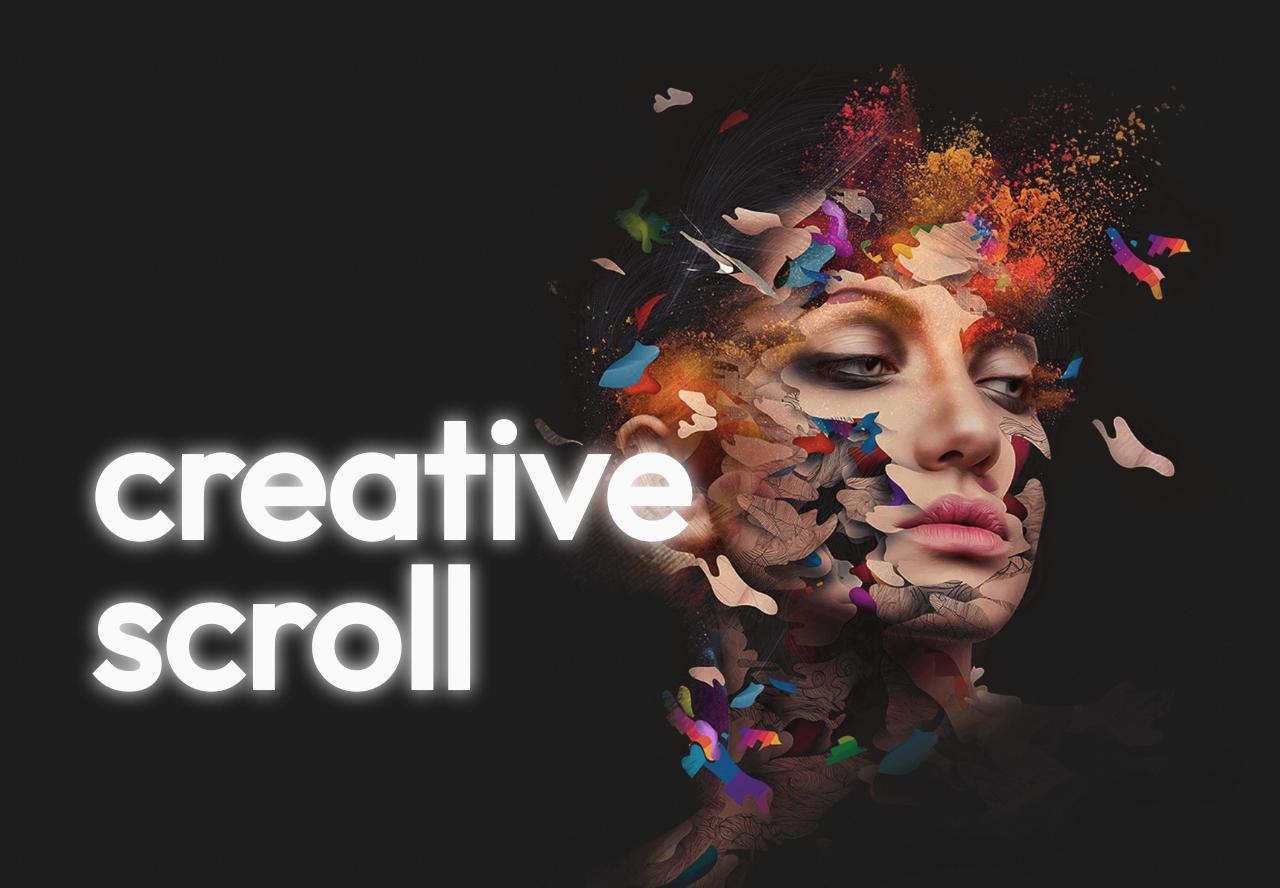
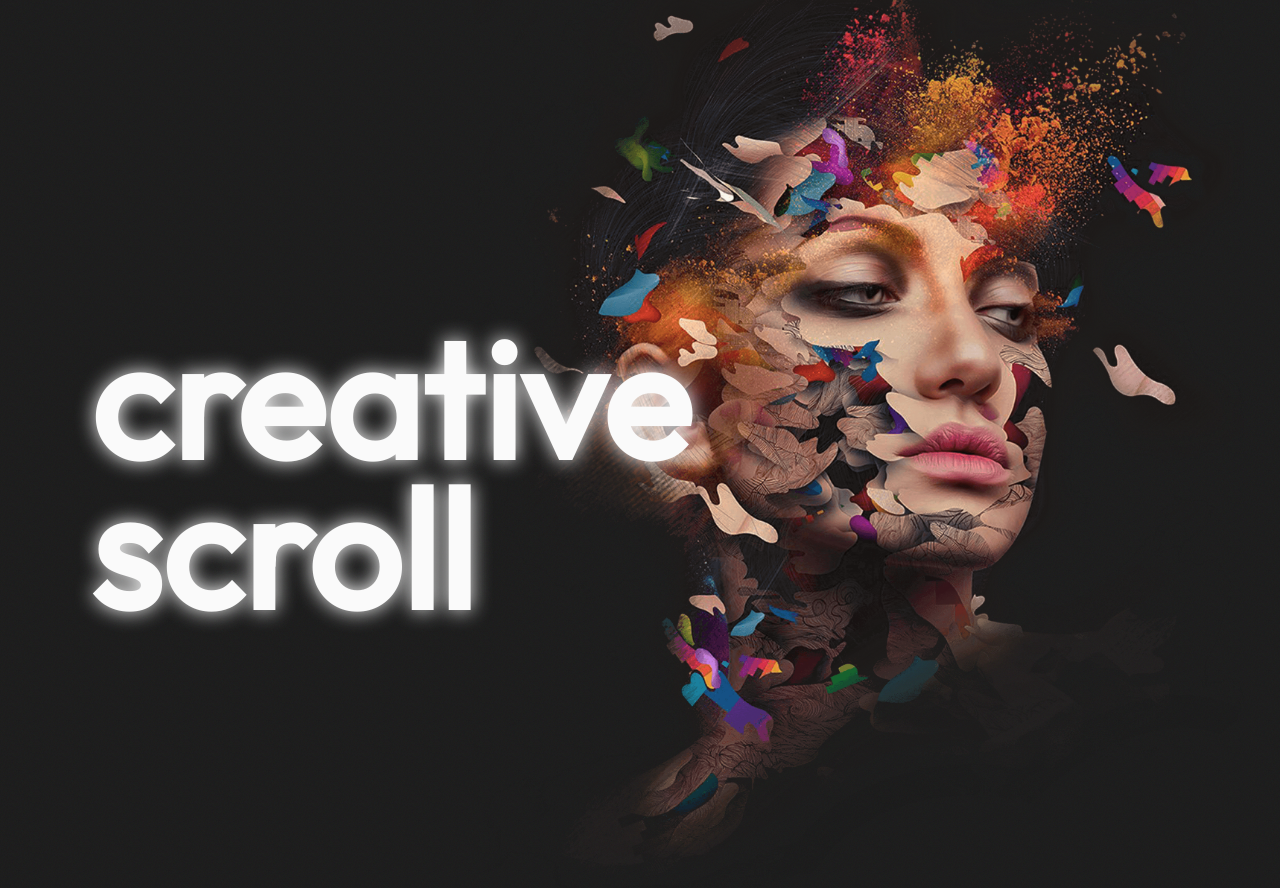
Before and after one commit to SilentCr1stal/scroll-parallax-effect, a plain HTML site: page index.html in a window 1280 px wide. Shown: the top 888 px of the page. Drawn offline with Linux system fonts and the light colour scheme.

Commit message:
added scrool smoother in header block

```diff
--- a/css/index.css
+++ b/css/index.css
@@ -44,7 +44,7 @@
   font-size: calc(var(--index) * 8);
   width: min-content;
   position: absolute;
-  bottom: 12vh;
+  top: 28vh;
   text-shadow: 0px 0px 20px #fafafa;
   line-height: .9;
 }
--- a/index.html
+++ b/index.html
@@ -5,17 +5,18 @@
     <meta name="viewport" content="width=device-width, initial-scale=1.0" />
     <title>Web site with animation scroll</title>
     <link rel="stylesheet" href="./css/index.css" />
-    <script src="./js/index.js" defer></script>
     <script src="./libs/gsap/gsap.min.js" defer></script>
     <script src="./libs/gsap/ScrollSmoother.min.js" defer></script>
     <script src="./libs/gsap/ScrollTrigger.min.js" defer></script>
+    <script src="./js/index.js" defer></script>
   </head>
   <body>
     <div class="wrapper">
+      <div class="content">
         <header class="hero-section">
-        <img src="./img/hero.png" alt="" class="hero" />
+          <img src="./img/hero.png" alt="" class="hero" data-speed=".6" />
           <div class="container">
-          <div class="main-header">
+            <div data-speed=".75" class="main-header">
               <h1 class="main-header__text">creative scroll</h1>
             </div>
           </div>
@@ -57,5 +58,6 @@
           </div>
         </section>
       </div>
+    </div>
   </body>
 </html>
--- a/js/index.js
+++ b/js/index.js
@@ -0,0 +1,9 @@
+gsap.registerPlugin(ScrollTrigger, ScrollSmoother)
+
+ScrollSmoother.create({
+  wrapper: '.wrapper',
+  content: '.content',
+  smooth: 1.5,
+  effects: true,
+
+})
```
Lines whose indentation alone changed are shown as unchanged.
